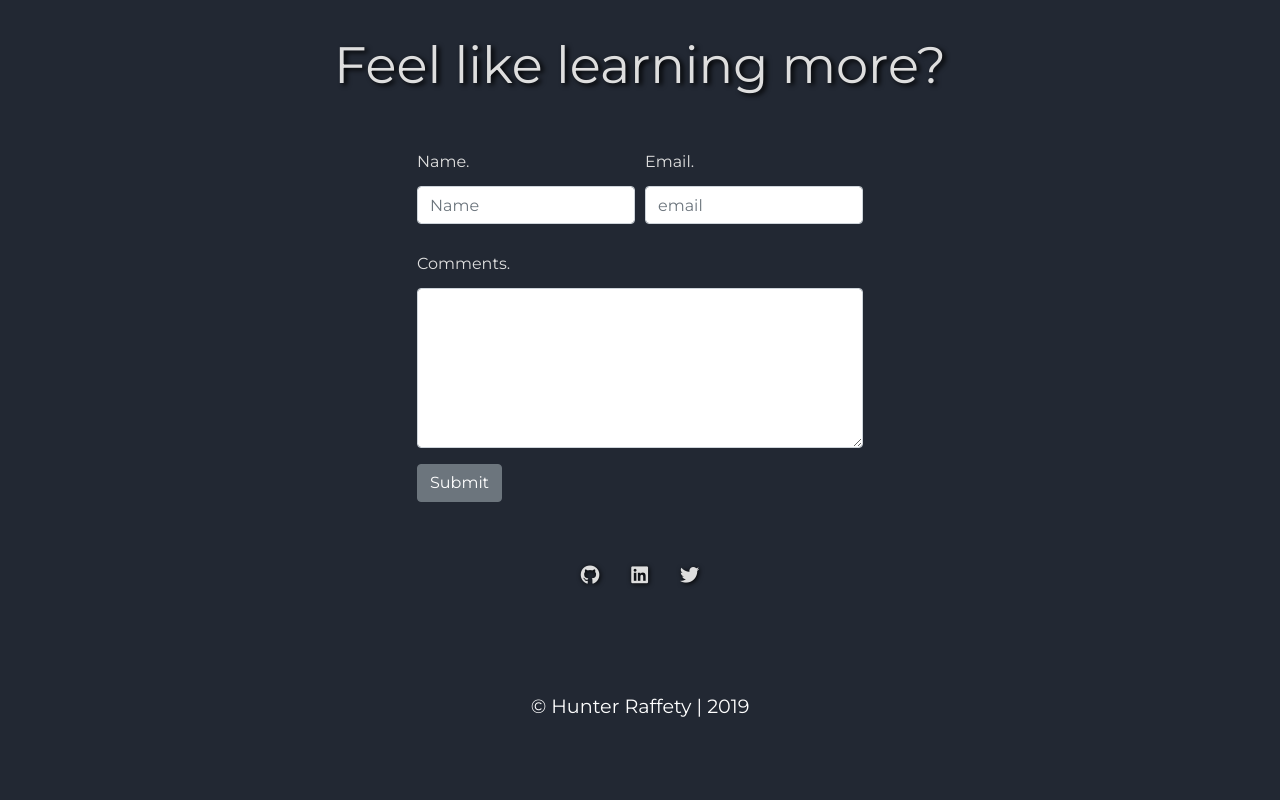
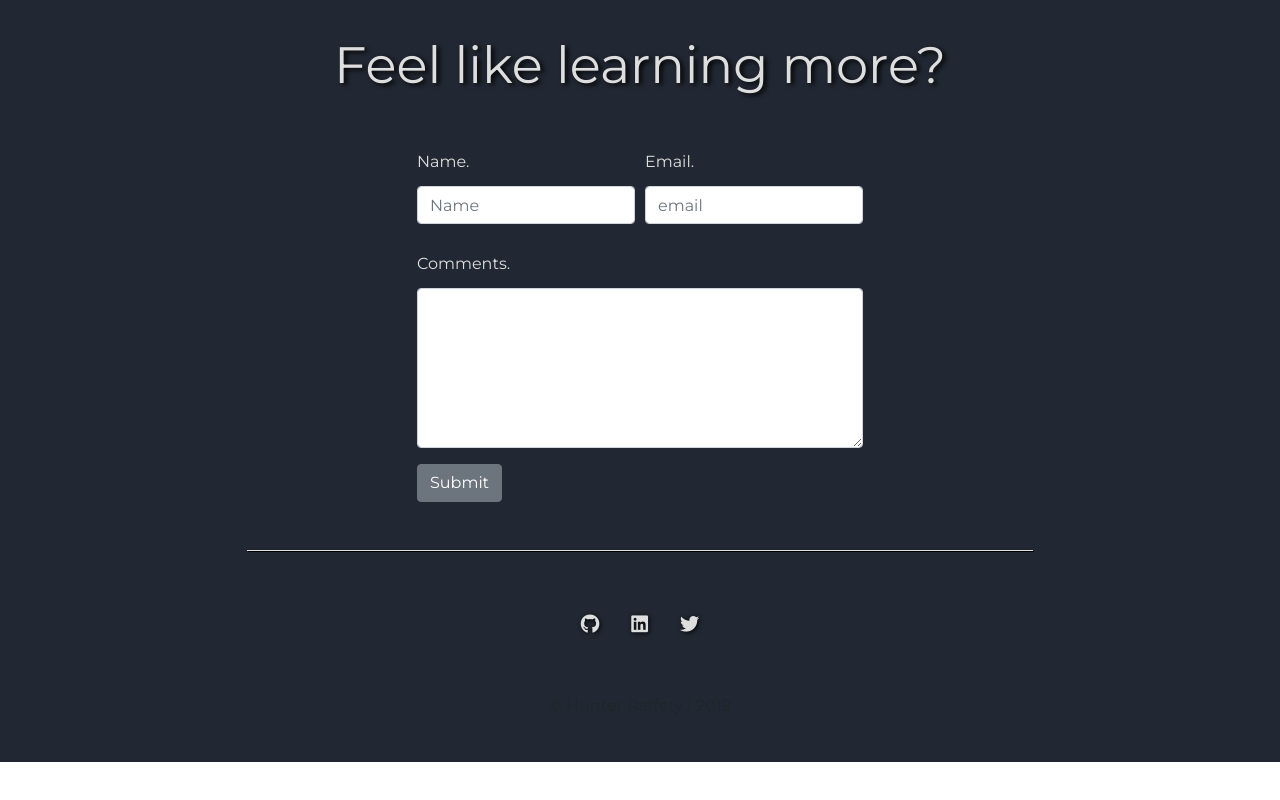
Before and after one commit to hunterraffety/portfolio, a React (Create React App) app: page / in a window 1280 px wide. Shown: the part 3593-4393 px from the top of the page. After the commit the page ends 4355 px from the top, so only its background shows below. Built offline with nearby package versions, Linux system fonts and the light colour scheme; some icons are missing; what react-animations would draw is missing.

Commit message:
worked out some quirks.

```diff
--- a/src/assets/styles/footer.scss
+++ b/src/assets/styles/footer.scss
@@ -19,6 +19,7 @@
       color: #dedede;
     }
   }
+
   label {
     color: #dedede;
     padding: 1rem 0;
@@ -47,4 +48,18 @@
   .pad {
     padding: 0 2rem;
   }
+  .pad-top {
+    padding-top: 3rem;
+  }
+  .social-line:before {
+    content: ''; /* This is necessary for the pseudo element to work. */
+    display: block; /* This will put the pseudo element on its own line. */
+    margin: 0 auto; /* This will center the border. */
+    width: 60%; /* Change this to whatever width you want. */
+    border-bottom: 1px solid #dedede; /* This creates the border. Replace black with whatever color you want. */
+    box-shadow: 1px 1px black;
+  }
+  form {
+    margin: 0 auto;
+  }
 }
--- a/src/components/Footer/Footer.js
+++ b/src/components/Footer/Footer.js
@@ -17,8 +17,8 @@ class Footer extends React.Component {
             <h1 className='text_shadow'>Feel like learning more?</h1>
           </Col>
         </Row>
-        <Row className='justify-content-md-center'>
-          <Form className='pad'>
+        <Row>
+          <Form className='pad bottom-line'>
             <Row form>
               <Col md={6}>
                 <FormGroup>
@@ -43,7 +43,7 @@ class Footer extends React.Component {
                 </FormGroup>
               </Col>
             </Row>
-            <Row className='justify-content-md-center'>
+            <Row>
               <Col>
                 <FormGroup>
                   <Label for='comment_text'>Comments.</Label>
@@ -51,15 +51,15 @@ class Footer extends React.Component {
                 </FormGroup>
               </Col>
             </Row>
-            <Row className='justify-content-md-center'>
+            <Row>
               <Col>
                 <Button>Submit</Button>
               </Col>
             </Row>
           </Form>
         </Row>
-        <Row className='justify-content-md-center social'>
-          <Col md='6' className='text-center'>
+        <Row className='justify-content-md-center social social-line'>
+          <Col md='6' className='text-center pad-top'>
             <a
               href='https://github.com/hunterraffety'
               rel='noopener noreferrer'
@@ -83,7 +83,7 @@ class Footer extends React.Component {
             </a>
           </Col>
         </Row>
-        <Row className='justify-content-md-center social'>
+        <Row className='justify-content-md-center'>
           <Col md='6' className='text-center'>
             <h6>&copy; Hunter Raffety | 2019</h6>
           </Col>
```
